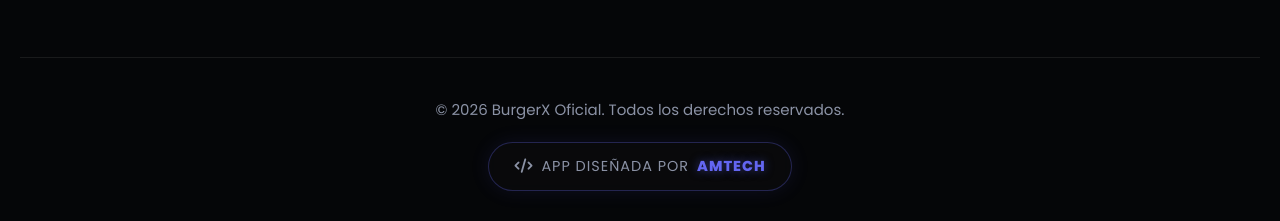
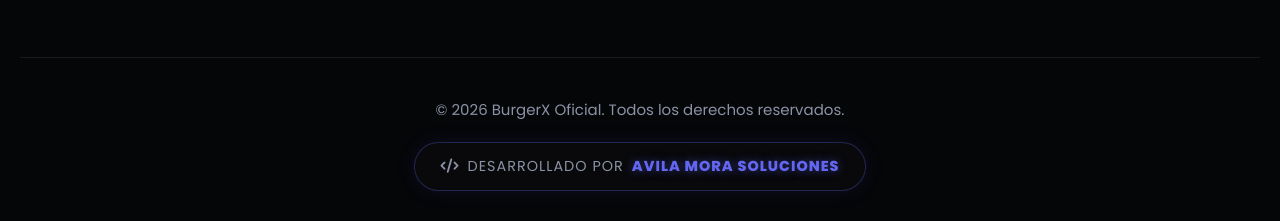
Before and after one commit to avilardiegoa/landing, a plain HTML site: page index.html in a window 1280 px wide. Shown: the part 4709-4930 px from the top of the page. Drawn offline with Linux system fonts and the light colour scheme.

Commit message:
Actualizar index.html

```diff
--- a/index.html
+++ b/index.html
@@ -501,7 +501,7 @@
         <div class="footer-bottom reveal">
             <p>&copy; 2026 BurgerX Oficial. Todos los derechos reservados.</p>
             <div class="amtech-badge">
-                <i class="fa-solid fa-code"></i> App diseñada por <span>AMTECH</span>
+                <i class="fa-solid fa-code"></i> Desarrollado por <span>Avila Mora Soluciones</span>
             </div>
         </div>
     </footer>
```
